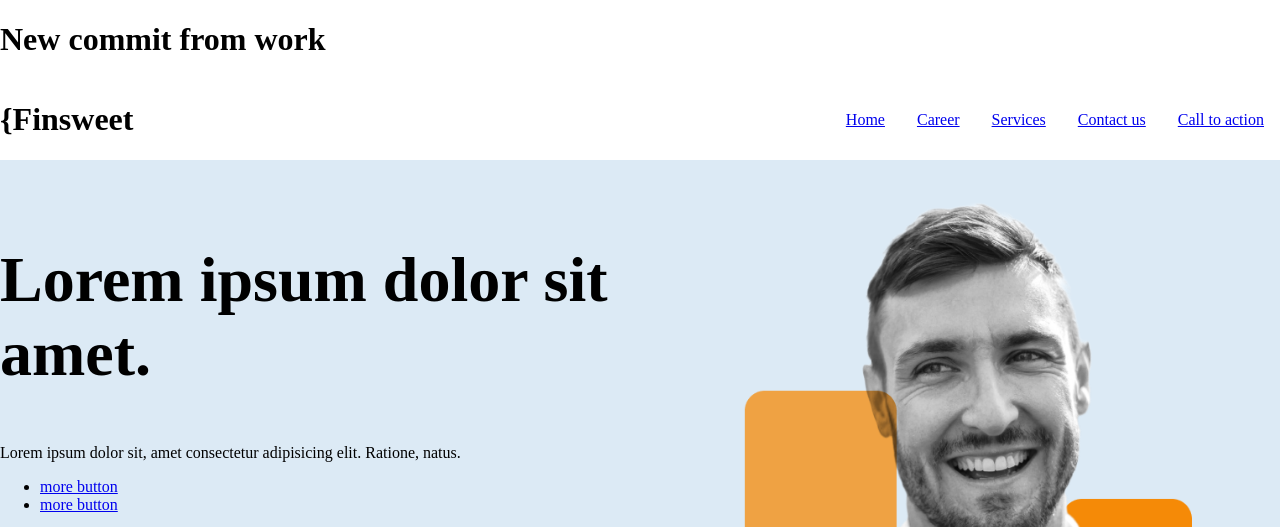
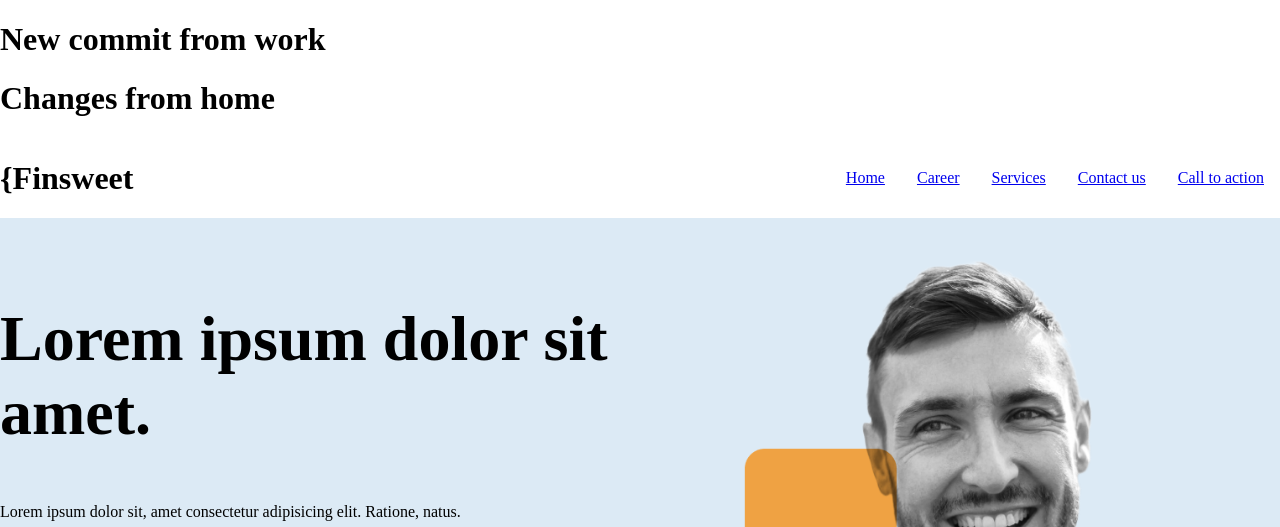
Before and after one commit to tuvshuu1211/assignment, a plain HTML site: page index.html in a window 1280 px wide. Shown: the top 527 px of the page. Drawn offline with Linux system fonts and the light colour scheme.

Commit message:
from home

```diff
--- a/index.html
+++ b/index.html
@@ -9,6 +9,7 @@
 </head>
 <body>
     <h1>New commit from work</h1>
+    <h1>Changes from home</h1>
     <header>
         <div class="container">
             <nav class="main-nav align-center">
```
